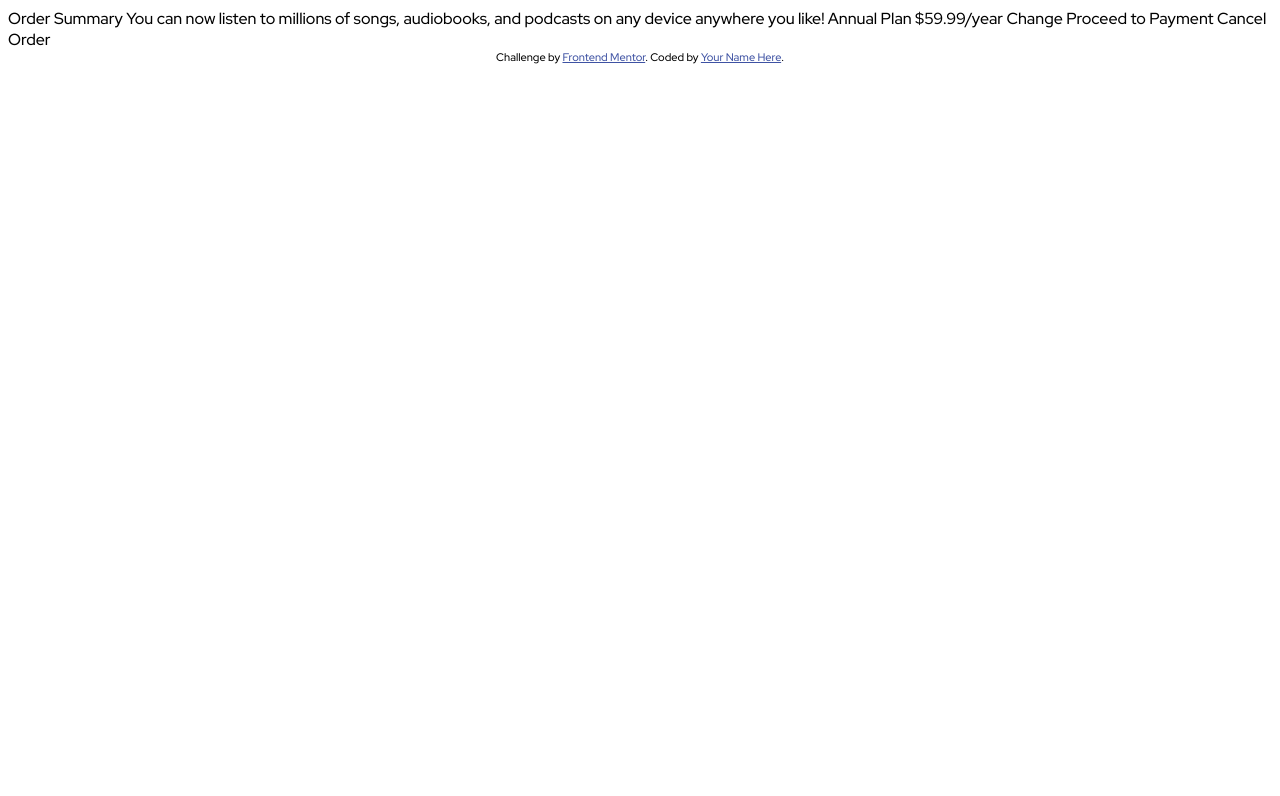
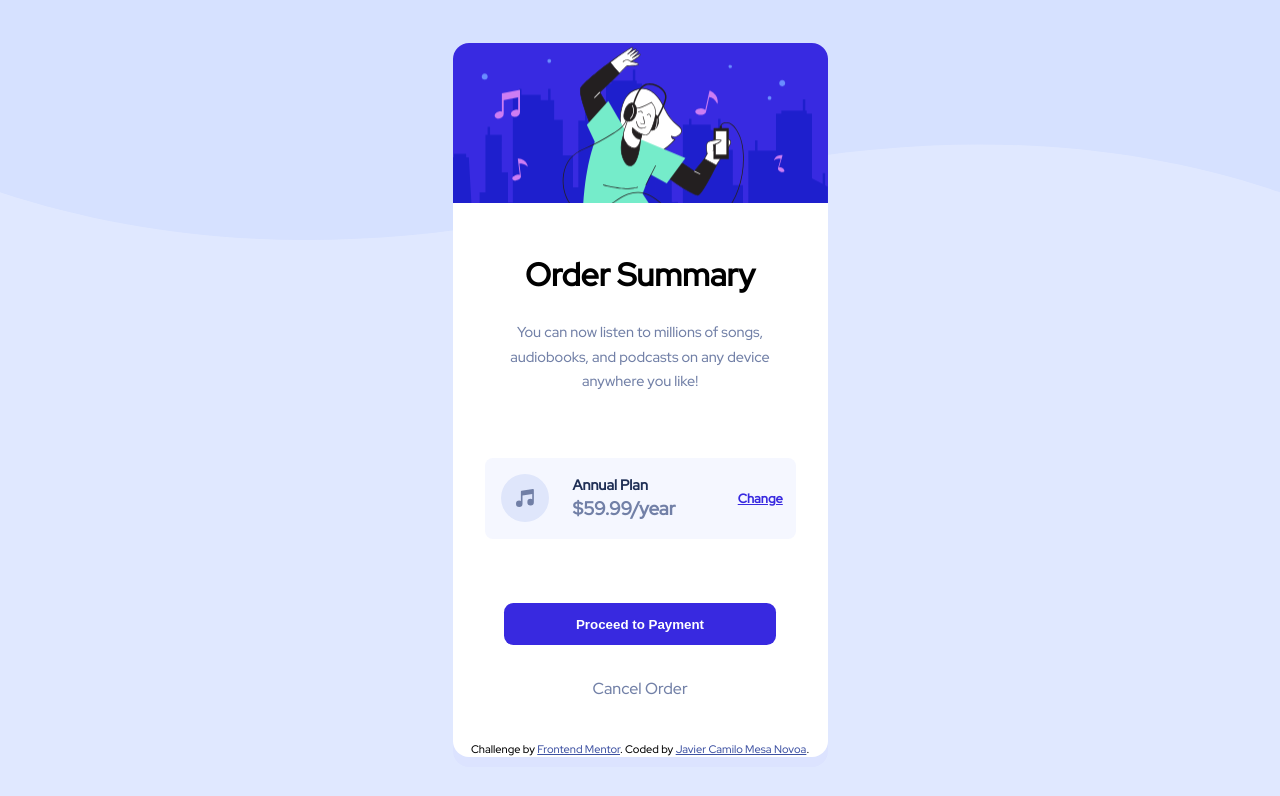
Before and after one commit to jamesano/ejercicio2, a plain HTML site: page index.html in a window 1280 px wide. Drawn offline with Linux system fonts and the light colour scheme.

Commit message:
Commit Final

```diff
--- a/index.html
+++ b/index.html
@@ -12,27 +12,32 @@
   <link rel="preconnect" href="https://fonts.googleapis.com">
   <link rel="preconnect" href="https://fonts.gstatic.com" crossorigin>
   <link href="https://fonts.googleapis.com/css2?family=Red+Hat+Display:wght@500&display=swap" rel="stylesheet">
+
   <link rel="stylesheet" href="styles.css">
 
 </head>
 <body>
-
-  Order Summary
-
-  You can now listen to millions of songs, audiobooks, and podcasts on any
-  device anywhere you like!
-
-  Annual Plan
-  $59.99/year
-
-  Change
-
-  Proceed to Payment
-  Cancel Order
-
-  <div class="attribution">
+  <main class="card">
+    <div class="card_musico">
+    </div>
+    <h1 class="card_title">Order Summary</h1>
+    <p class="card_text">You can now listen to millions of songs, audiobooks, and podcasts on any
+      device anywhere you like!
+    </p>
+    <div class="card_plan">
+      <img src="./images/icon-music.svg" alt="Icon music" class="icon__music">
+        <div class="plan">
+          <h2 class="plan_titulo">Annual Plan</h2>
+          <h3 class="plan_precio">$59.99/year</h3>
+        </div>
+        <a href="#" class="card_change">Change</a>
+    </div>
+    <button class="card_cta_payment">Proceed to Payment</button>
+    <a href="#" class="card_cancel">Cancel Order</a>
+    <div class="attribution">
     Challenge by <a href="https://www.frontendmentor.io?ref=challenge" target="_blank">Frontend Mentor</a>.
-    Coded by <a href="#">Your Name Here</a>.
-  </div>
-</body>
+    Coded by <a href="#">Javier Camilo Mesa Novoa</a>.
+    </div>
+  </main>
+  </body>
 </html>
--- a/styles.css
+++ b/styles.css
@@ -1,5 +1,140 @@
-body{
-    font-family: 'Red Hat Display', sans-serif;
+:root{
+    --color-Pale-blue: hsl(225, 100%, 94%);
+    --color-Bright-blue: hsl(245, 75%, 52%);
+    --color-Very-pale-blue: hsl(225, 100%, 98%);
+    --color-Desaturated-blue: hsl(224, 23%, 55%);
+    --color-Dark-blue: hsl(223, 47%, 23%);
 }
-.attribution { font-size: 11px; text-align: center; }
-    .attribution a { color: hsl(228, 45%, 44%); }
+*,
+*::after,
+*::before {
+  box-sizing: border-box;
+}
+
+html,
+body {
+  height: 100%;
+}
+
+body {
+  position: relative;
+  font-family: 'Red Hat Display', sans-serif;
+  font-size: 16px;
+  background-color: var(--color-Pale-blue);
+  display: flex;
+  justify-content: center;
+  align-items: center;
+  line-height: 1.5;
+  margin: 0;
+}
+body::after {
+  content: '';
+  position: absolute;
+  width: 100%;
+  height: 100%;
+  background-image: url(../images/pattern-background-desktop.svg);
+  background-repeat: no-repeat;
+  background-size: 100% 30vh;
+}
+.card{
+    background-color: white;
+    border-radius: 1em;
+    margin: 20px;
+    max-width: 375px;
+    z-index: 1;
+    box-shadow: 0 10px #dce3ff;
+}
+.card_musico{
+    min-height: 15vh;
+    background-image: url(../images/illustration-hero.svg);
+    background-size: cover;
+    background-position: center;
+    background-repeat: no-repeat;
+    border-radius: 1em 1em 0 0;
+}
+.card_title{
+    font-weight: 950;
+    font-size: 2em;
+    text-align: center;
+    margin-top: 1.5em;
+}
+.card_text{
+    text-align: center;
+    margin: auto;
+    color: var(--color-Desaturated-blue);
+    font-size: .9em;
+    padding: 0 2em;
+    line-height: 1.7;
+}
+.card_plan{
+    background-color: var(--color-Very-pale-blue);
+    border-radius: .5em;
+    padding: 1em 1em;
+    display: flex;
+    align-items: flex-start;
+    gap: 1.5em;
+    margin: 4em 2em;
+}
+.plan>* {
+    margin: 0;
+  }
+.plan_titulo {
+    font-size: .9em;
+    color: var(--color-Dark-blue);
+}
+.plan_precio {
+    color: var(--color-Desaturated-blue);
+}
+.card_change{
+    align-self: center;
+    font-size: 0.8em;
+    margin-left: 1em;
+    color: var(--color-Bright-blue);
+    font-weight: bold;
+    cursor: pointer;
+}
+.card_change:hover {
+    text-decoration: none;
+}
+.card_cta_payment {
+    display: block;
+    margin: auto;
+    background-color: var(--color-Bright-blue);
+    color: white;
+    padding: 1em 5.4em;
+    border-radius: .7em;
+    outline: 0;
+    border: none;
+    font-weight: bold;
+    margin-bottom: 1em;
+    cursor: pointer;
+}
+.card_cta_payment:hover {
+    background-color: #7699ff;
+}
+.card_cancel {
+    display: block;
+    text-align: center;
+    margin: 2em 0 2.5em 0;
+    color:var(--color-Desaturated-blue);
+    text-decoration: none;
+    cursor: pointer;
+}
+.card_cancel:hover {
+    color: rgb(1, 1, 42);
+}
+.attribution {
+    font-size: 11px; text-align: center;
+}
+.attribution a {
+    color: hsl(228, 45%, 44%);
+}
+@media (min-width: 700px) {
+    .card_change {
+      margin-left: 3em;
+    }
+
+    .card_musico {
+      min-height: 20vh;
+    }
+}
```
